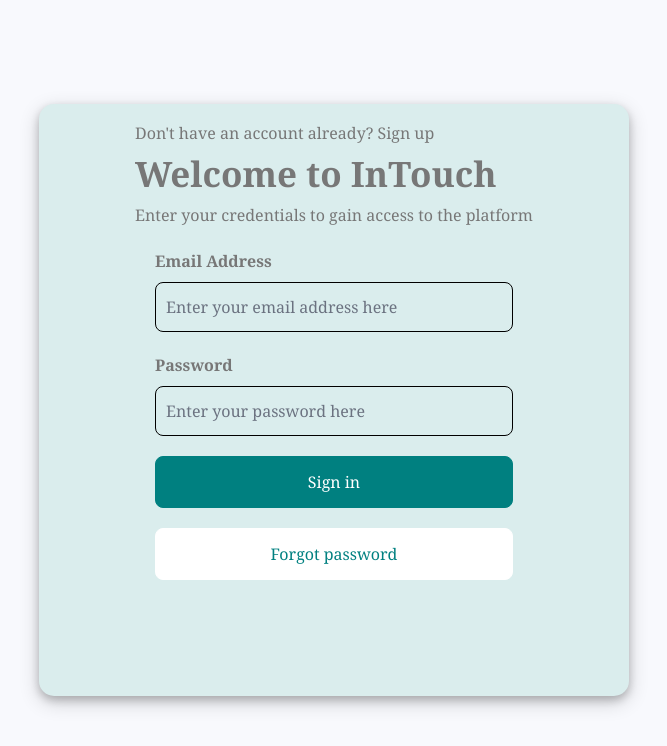
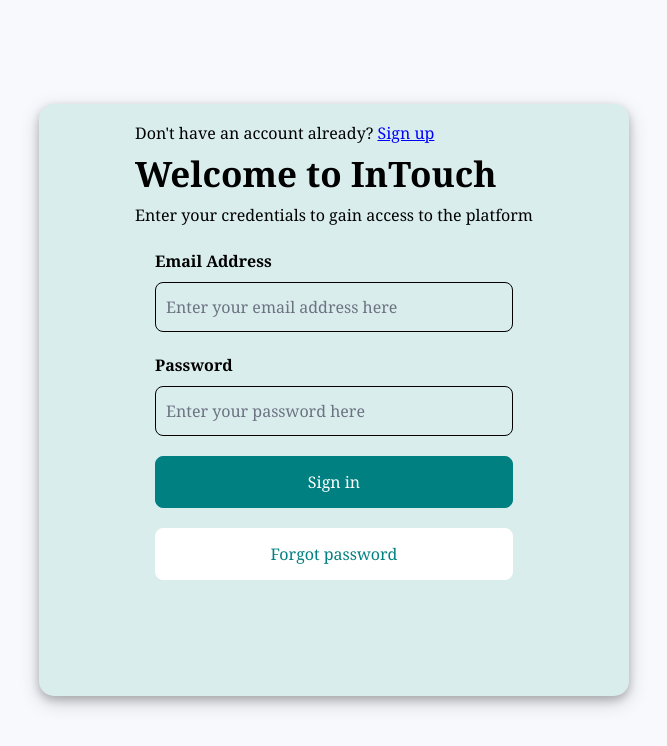
Before and after one commit to ZwangaMukwevho/intouch3, a Next.js app: page /signin in a window 1280 px wide. Shown: the top 746 px of the page, without its empty margins (306-973 px from the left). Built offline with nearby package versions, Linux system fonts and the light colour scheme; what tailwind-bootstrap-grid would draw is missing.

Commit message:
fix: fix signup and signin page

```diff
--- a/components/form/parentform.module.css
+++ b/components/form/parentform.module.css
@@ -12,6 +12,7 @@
 
   .loginForm {
     background-color: #DAEDED;
+    color: black;
     border-radius: 15px;
     padding-top: 1rem;
     padding-right: 6rem;
--- a/config/theme.json
+++ b/config/theme.json
@@ -2,7 +2,7 @@
   "colors": {
     "default": {
       "theme_color": {
-        "primary": "#0aa8a7",
+        "primary": "#0aae8a7",
         "body": "#fff",
         "border": "#e9e9e9",
         "theme_light": "#edf6f5"
--- a/pages/signin/index.js
+++ b/pages/signin/index.js
@@ -117,7 +117,16 @@
     <ParentForm
       infotagone={
         <div>
-          Don't have an account already? <Link href="/signup">Sign up</Link>
+          Don't have an account already?{" "}
+          <Link
+            href="/signup"
+            style={{
+              textDecoration: "underline",
+              color: "blue",
+            }}
+          >
+            Sign up
+          </Link>
         </div>
       }
       title={"Welcome to InTouch"}
--- a/pages/signin/signin.module.css
+++ b/pages/signin/signin.module.css
@@ -8,6 +8,11 @@
     height: 100vh;
     font-family: Cambria, Cochin, Georgia, Times, "Times New Roman", serif;
     background-color: #f8f9fd;
+  }
+
+  .link {
+    text-decoration: "underline";
+    color: "blue";
   }
 
   /* input[type="text"],
--- a/pages/signup/index.js
+++ b/pages/signup/index.js
@@ -193,7 +193,16 @@
     <ParentForm
       infotagone={
         <div>
-          Have an account already? <Link href="/signin">Login here</Link>
+          Have an account already?{" "}
+          <Link
+            href="/signin"
+            style={{
+              textDecoration: "underline",
+              color: "blue",
+            }}
+          >
+            Login here
+          </Link>
         </div>
       }
       title={"Welcome to InTouch"}
```
